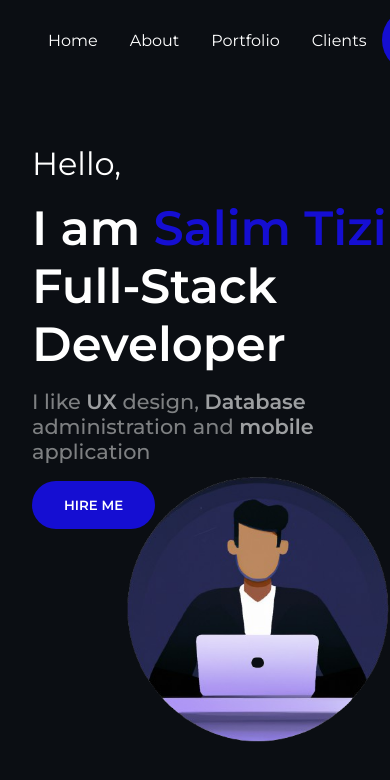
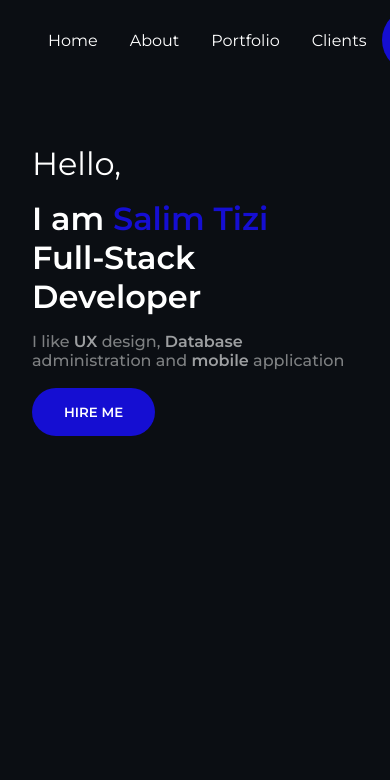
Before and after one commit to Salim-T/Portfolio, a React (Create React App) app: page / in a window 390 px wide. Shown: the top 780 px of the page. Built offline with nearby package versions, Linux system fonts and the light colour scheme.

Commit message:
media screen responsive

```diff
--- a/src/components/Intro/intro.css
+++ b/src/components/Intro/intro.css
@@ -1,7 +1,6 @@
 #intro {
     height: 74vh;
     width: 100vw;
-    max-width: 75rem;
     padding: 0 2rem;
     position: relative;
     color: white;
@@ -10,14 +9,13 @@
 .illustration {
     position: absolute;
     bottom:5rem;
-    right: -5rem;
+    right: 0;
     z-index: -1;
     object-fit: cover;
     height: 70vh;
 }
 
 .introPresentation {
-    width: 100vw;
     font-size:3rem;
     font-weight: 700;
     display: flex;
@@ -52,26 +50,27 @@
     font-weight: 500;
 }
 
-.btn {
-    background:white;
-    color: rgb(11,14,19);
-    border:none;
-    padding:1rem 2rem;
-    border-radius:2rem;
-    border: 2px solid white;
-    font-family: 'Montserrat', sans-serif;
-    text-transform:uppercase;
-    font-weight: bold;
-    cursor: pointer;
+@media screen and (max-width: 840px) {
+    .illustration {
+        display:none;
+    }
 }
 
-.btn:hover{
-    background:rgb(11,14,19);
-    color:white;
-    border: 2px solid white;
+@media screen and (max-width: 420px) {
+    .introPresentation {
+        font-size:2rem;
+    }
+
+    .presentationParagraph {
+        font-size: 1rem;
+        margin-bottom: 1rem;
+    }
+
 }
 
-@media screen and (max-width: 768px) {
+
+
+/* @media screen and (max-width: 768px) {
     .illustration {
         height: 40vh;
         bottom: 0;
@@ -80,4 +79,4 @@
     .introContent {
         font-size: 2rem;
     }
-}
+} */
```
